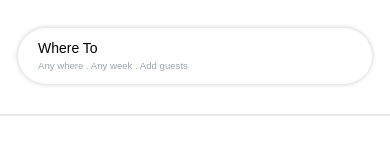
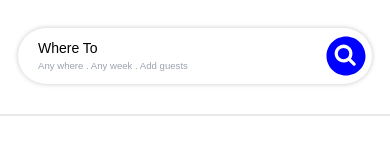
Before and after one commit to GeneralMarshal/Mandate-v2, a React (Vite) app: page / in a window 390 px wide. Shown: the top 149 px of the page. Built offline with nearby package versions, Linux system fonts and the light colour scheme.

Commit message:
making my search icon visible for my mobile version

```diff
--- a/src/Styles/MultiSearchBar.css
+++ b/src/Styles/MultiSearchBar.css
@@ -80,7 +80,10 @@
     .location,
     .in-check,
     .out-check,
-    .who, .search-border {
+    .who-p, .who-i, .search-border {
         display: none;
     }
+    .search-icon{
+        display: flex;
+    }
 }
```
